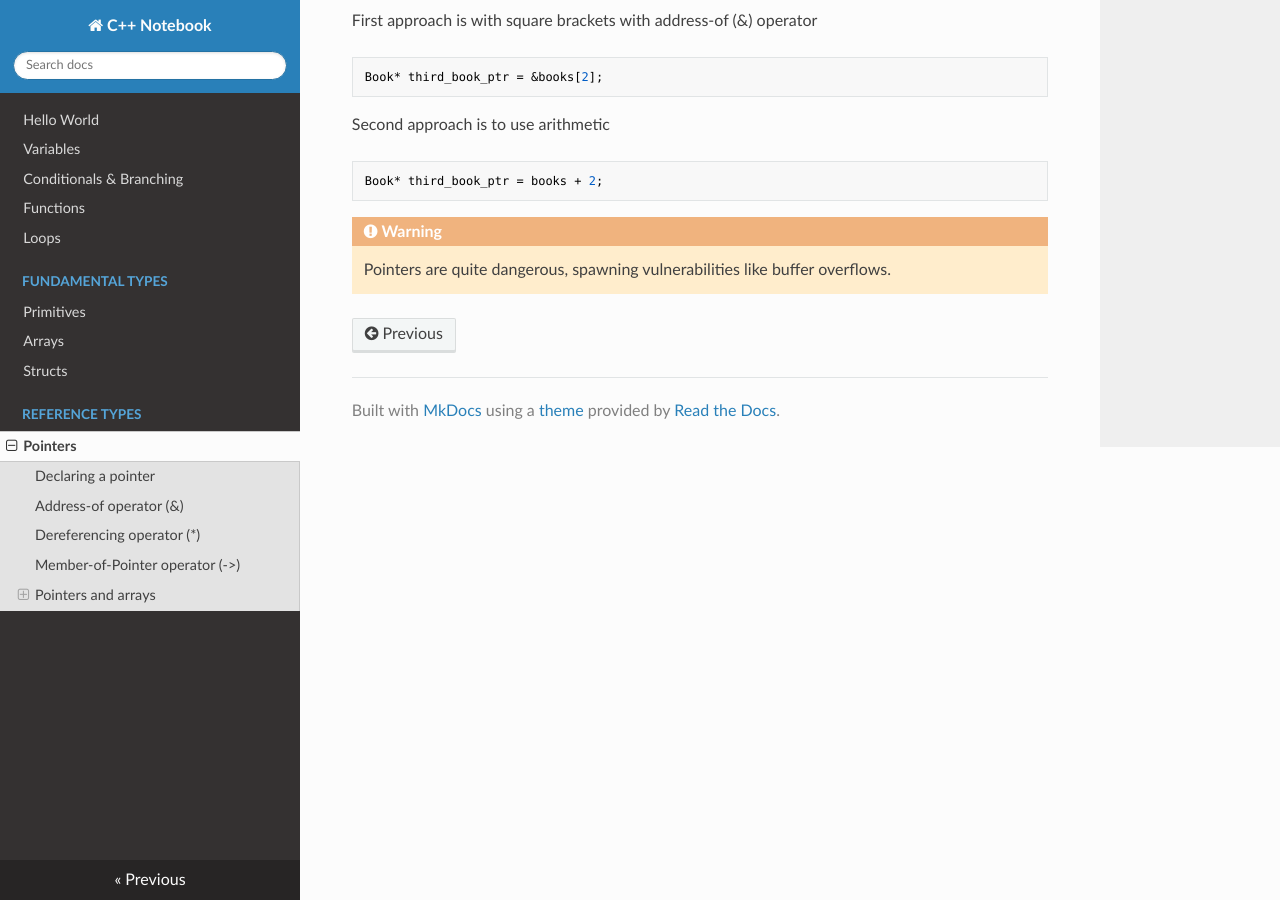
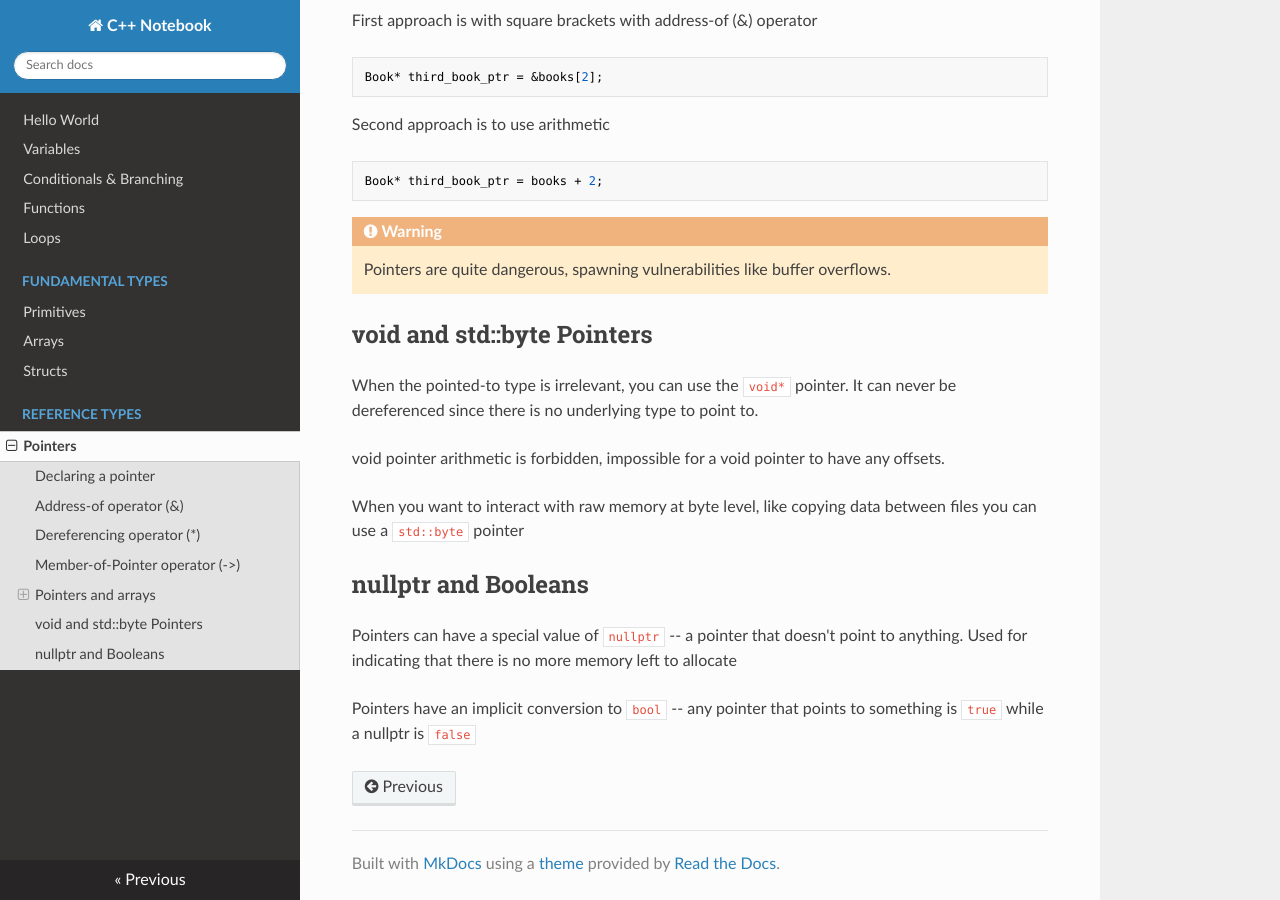
Before and after one commit to ddubson/cpp-notebook, an MkDocs documentation site: the page built from docs/reference_types/pointers.md, in a window 1280 px wide and 900 px high, scrolled down 2477 px. Built offline with MkDocs 1.6.1, drawn with Linux system fonts in a browser that asks for light colours; nearby versions of some CDN libraries.

Commit message:
nullptr, std::byte, and void pointers

```diff
--- a/docs/reference_types/pointers.md
+++ b/docs/reference_types/pointers.md
@@ -136,3 +136,21 @@ Book* third_book_ptr = books + 2;
 
 !!!warning
     Pointers are quite dangerous, spawning vulnerabilities like buffer overflows.
+
+## void and std::byte Pointers
+
+When the pointed-to type is irrelevant, you can use the `void*` pointer. It can
+never be dereferenced since there is no underlying type to point to.
+
+void pointer arithmetic is forbidden, impossible for a void pointer to have any offsets.
+
+When you want to interact with raw memory at byte level, like copying data between files
+you can use a `std::byte` pointer
+
+## nullptr and Booleans
+
+Pointers can have a special value of `nullptr` -- a pointer that doesn't point
+to anything. Used for indicating that there is no more memory left to allocate
+
+Pointers have an implicit conversion to `bool` -- any pointer that points to something
+is `true` while a nullptr is `false`
```
